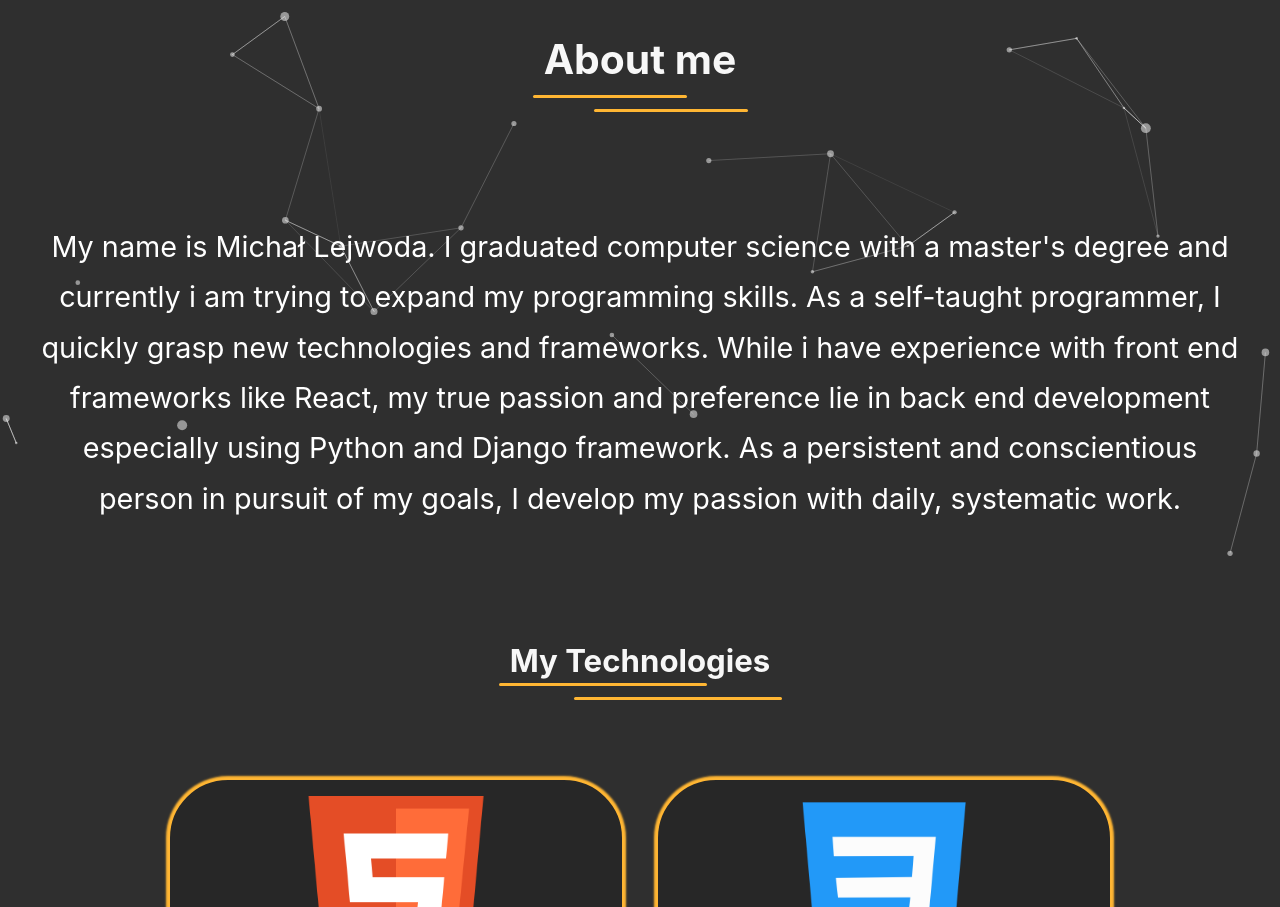
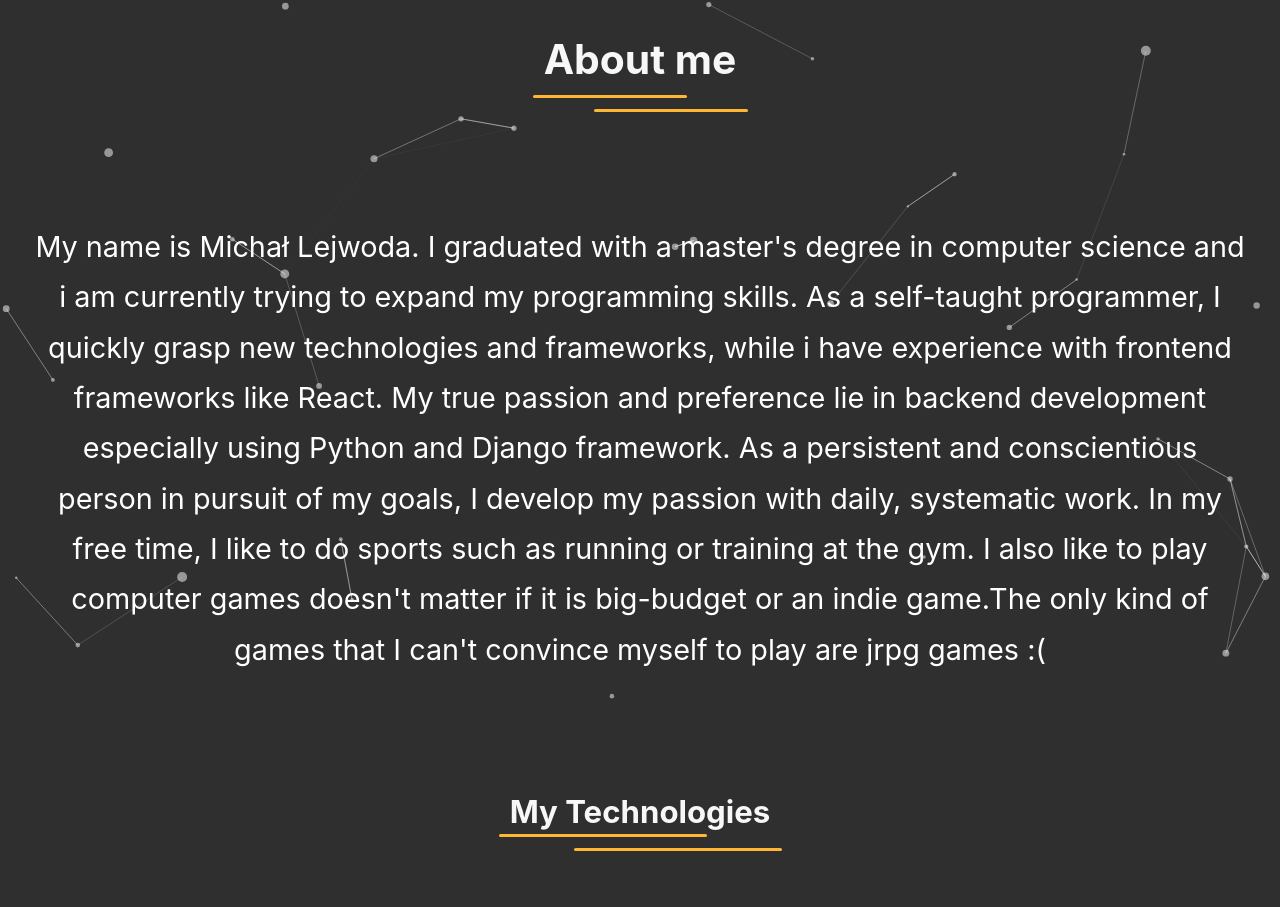
Before and after one commit to michal-lejwoda/portfolio, a React (Create React App) app: page / in a window 1280 px wide. Shown: the part 860-1767 px from the top of the page. Built offline with nearby package versions, Linux system fonts and the light colour scheme; a web font is replaced by a local one.

Commit message:
add about me

```diff
--- a/src/components/Aboutme.js
+++ b/src/components/Aboutme.js
@@ -13,12 +13,14 @@ const Aboutme = (props) => {
     return (
         <div data-aos="fade-right" className="aboutme__container">
             <div className="aboutme__container__title"><h2>About me</h2></div>
-            <div className="aboutme__container__description">My name is Michał Lejwoda. I graduated computer science
-                with a master's degree and currently i am trying to expand my programming skills. As a self-taught
-                programmer, I quickly grasp new technologies and frameworks. While i have experience with front end
-                frameworks like React, my true passion and preference lie in back end development especially using
-                Python and Django framework. As a persistent and conscientious person in pursuit of my goals, I develop
-                my passion with daily, systematic work.
+            <div className="aboutme__container__description">My name is Michał Lejwoda. I graduated with a master's
+                degree in computer science and i am currently trying to expand my programming skills. As a self-taught
+                programmer, I quickly grasp new technologies and frameworks, while i have experience with frontend
+                frameworks like React. My true passion and preference lie in backend development especially using Python
+                and Django framework. As a persistent and conscientious person in pursuit of my goals, I develop
+                my passion with daily, systematic work. In my free time, I like to do sports such as running or training
+                at the gym. I also like to play computer games doesn't matter if it is big-budget or an indie game.The
+                only kind of games that I can't convince myself to play are jrpg games :(
             </div>
             {props.init && <Particles
                 id="tsparticles"
```
